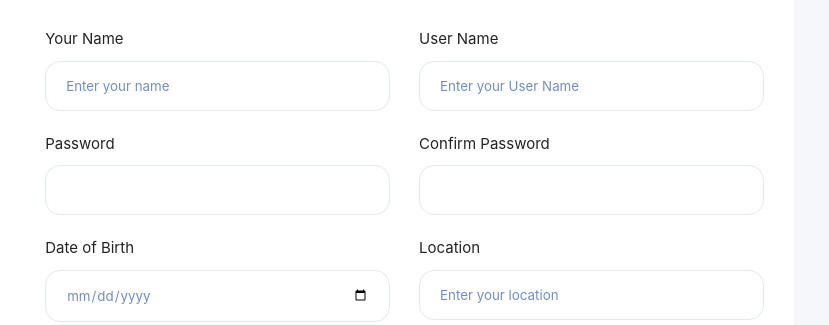
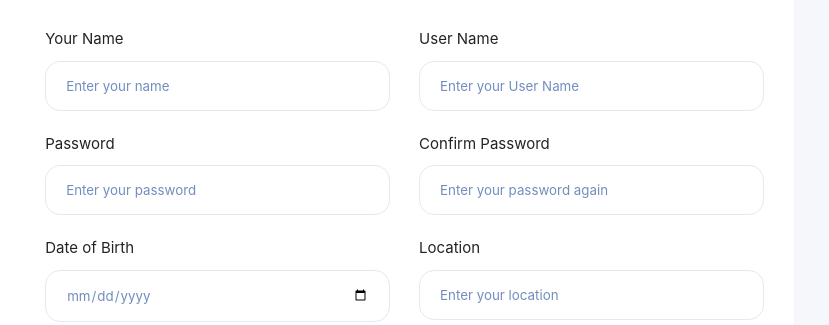
Before and after one commit to lostprophetsco/TZ_atlassys, a website: page src/index.html in a window 1280 px wide. Shown: the part 222-547 px from the top of the page, 451-1280 px from the left. Drawn offline with nearby package versions, Linux system fonts and the light colour scheme; files that its build step writes are made by us from their sources; files whose address does not match are found by name; a web font is replaced by a local one.

Commit message:
fix: update placeholders

```diff
--- a/package.json
+++ b/package.json
@@ -15,7 +15,7 @@
     "deploy": "gh-pages -d dist",
     "prettier": "prettier --write \"**/*.{js,jsx,ts,tsx,json,html,css,md,yaml,yml}\"",
     "predeploy": "npm run build",
-    "validate": "html-validator dist '--ignore=Trailing slash on void elements' --continue",
+    "validate": "gulp build --build && html-validator dist '--ignore=Trailing slash on void elements' --continue",
     "theme": "node theme.config.js && stylelint \"./src/scss/theme/**/*.scss\" --fix && prettier --write \"./src/scss/theme/**/*.scss\""
   },
   "dependencies": {
--- a/src/html/bem-blocks/_content.html
+++ b/src/html/bem-blocks/_content.html
@@ -69,7 +69,13 @@
 
       <div class="form-group">
         <label for="password" class="form-group__label">Password</label>
-        <input type="password" id="password" class="form-group__input" name="password" />
+        <input
+          type="password"
+          id="password"
+          class="form-group__input"
+          name="password"
+          placeholder="Enter your password"
+        />
       </div>
 
       <div class="form-group">
@@ -79,6 +85,7 @@
           id="confirmPassword"
           class="form-group__input"
           name="confirmPassword"
+          placeholder="Enter your password again"
         />
       </div>
 
```
